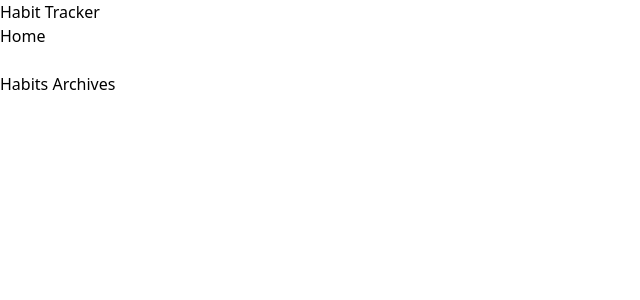
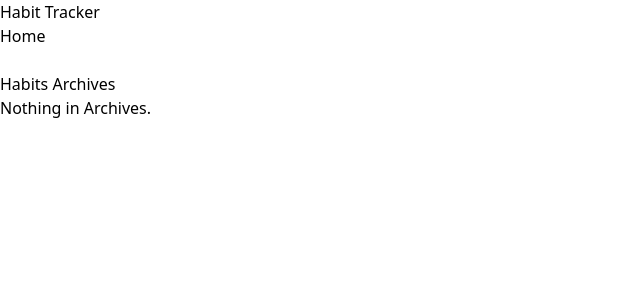
Before and after one commit to PsKalsi19/habit-tracker, a React (Vite) app: page /archive in a window 1280 px wide. Shown: the top 300 px of the page, without its empty margins (0-640 px from the left). Built offline with nearby package versions, Linux system fonts and the light colour scheme.

Commit message:
Handled edge cases.

```diff
--- a/src/context/HabitsProvider.jsx
+++ b/src/context/HabitsProvider.jsx
@@ -18,7 +18,6 @@ const initialFormData = {
 }
 
 const habitReducer = (state, { type, payload }) => {
-    debugger
 
     switch (type) {
         case "add_to_archive":
--- a/src/pages/archive/Archive.jsx
+++ b/src/pages/archive/Archive.jsx
@@ -4,11 +4,17 @@ import HabitCard from "../../components/habits-cards/HabitCard";
 
 const Archive = () => {
     const { habitsState } = useContext(HabitsContext)
+    const filteredHabits = habitsState.filter(({ isArchived }) => isArchived)
 
     return (
         <div>
         <h1 className="mb-4 text-4xl font-extrabold leading-none tracking-tight text-gray-700 md:text-5xl lg:text-6xl "><span className="text-gray-800 ">Habits </span>Archives</h1>
-        <div className="grid grid-cols-1 md:grid-cols-3 lg:grid-cols-4">{habitsState.filter(({isArchived})=>isArchived).map(habit => <HabitCard key={habit.id} habit={habit} />)}</div>
+
+        {
+                filteredHabits.length === 0 && <h2 className="mb-4 text-2xl font-bold leading-none tracking-tight text-gray-700 lg:text-4xl ">Nothing in Archives.</h2>
+            }
+
+        <div className="grid grid-cols-1 md:grid-cols-3 lg:grid-cols-4">{filteredHabits.map(habit => <HabitCard key={habit.id} habit={habit} />)}</div>
     </div>
     );
 };
--- a/src/pages/home/Home.jsx
+++ b/src/pages/home/Home.jsx
@@ -4,10 +4,16 @@ import HabitCard from "../../components/habits-cards/HabitCard";
 
 const Home = () => {
     const { habitsState } = useContext(HabitsContext)
+    const filteredHabits = habitsState.filter(({ isArchived }) => !isArchived)
     return (
         <div>
             <h1 className="mb-4 text-4xl font-extrabold leading-none tracking-tight text-gray-700 md:text-5xl lg:text-6xl "><span className="text-gray-800 ">Habits</span> Tracker</h1>
-            <div className="grid grid-cols-1 md:grid-cols-3 lg:grid-cols-4">{habitsState.filter(({isArchived})=>!isArchived).map(habit => <HabitCard key={habit.id} habit={habit} />)}</div>
+            {
+                filteredHabits.length === 0 && <h2 className="mb-4 text-2xl font-bold leading-none tracking-tight text-gray-700 lg:text-4xl ">Please add Habits from the plus symbol.</h2>
+            }
+
+
+            <div className="grid grid-cols-1 mt-4 md:grid-cols-3 lg:grid-cols-4">{filteredHabits.map(habit => <HabitCard key={habit.id} habit={habit} />)}</div>
         </div>
     );
 };
```
